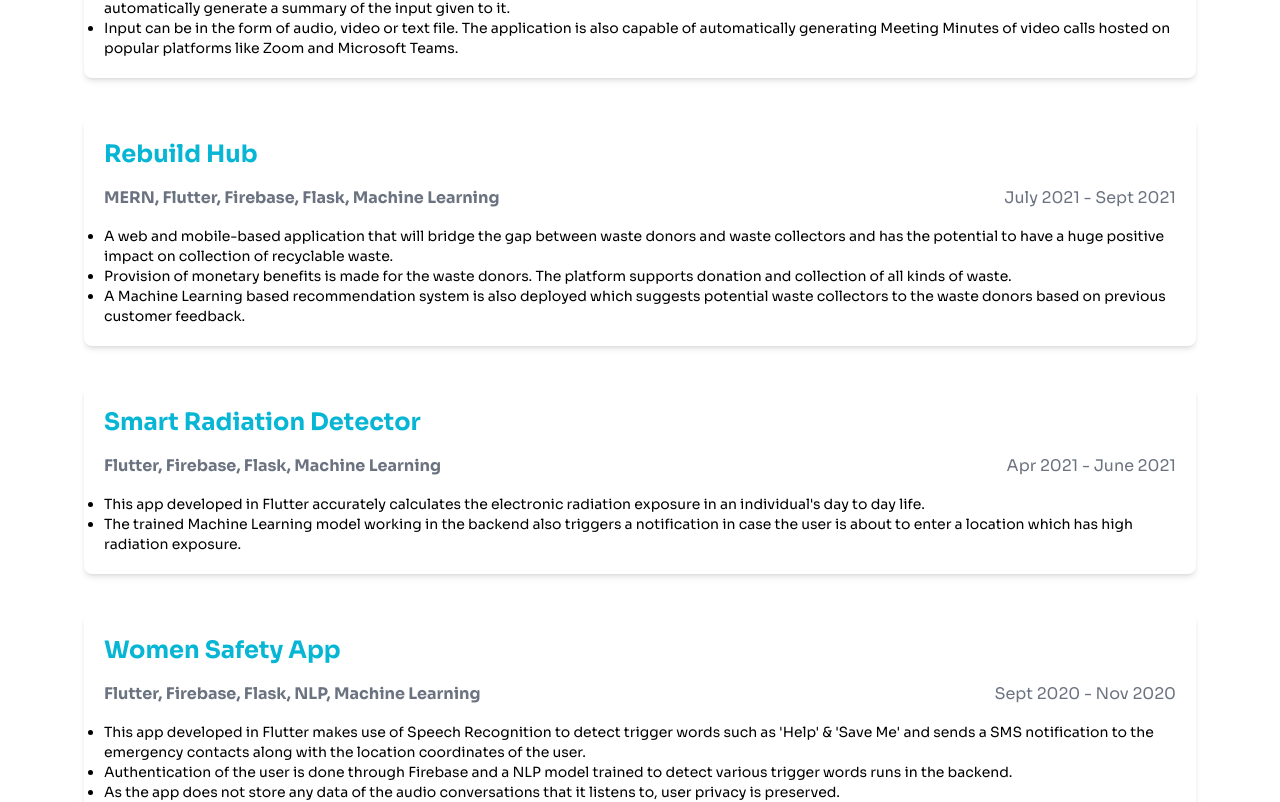
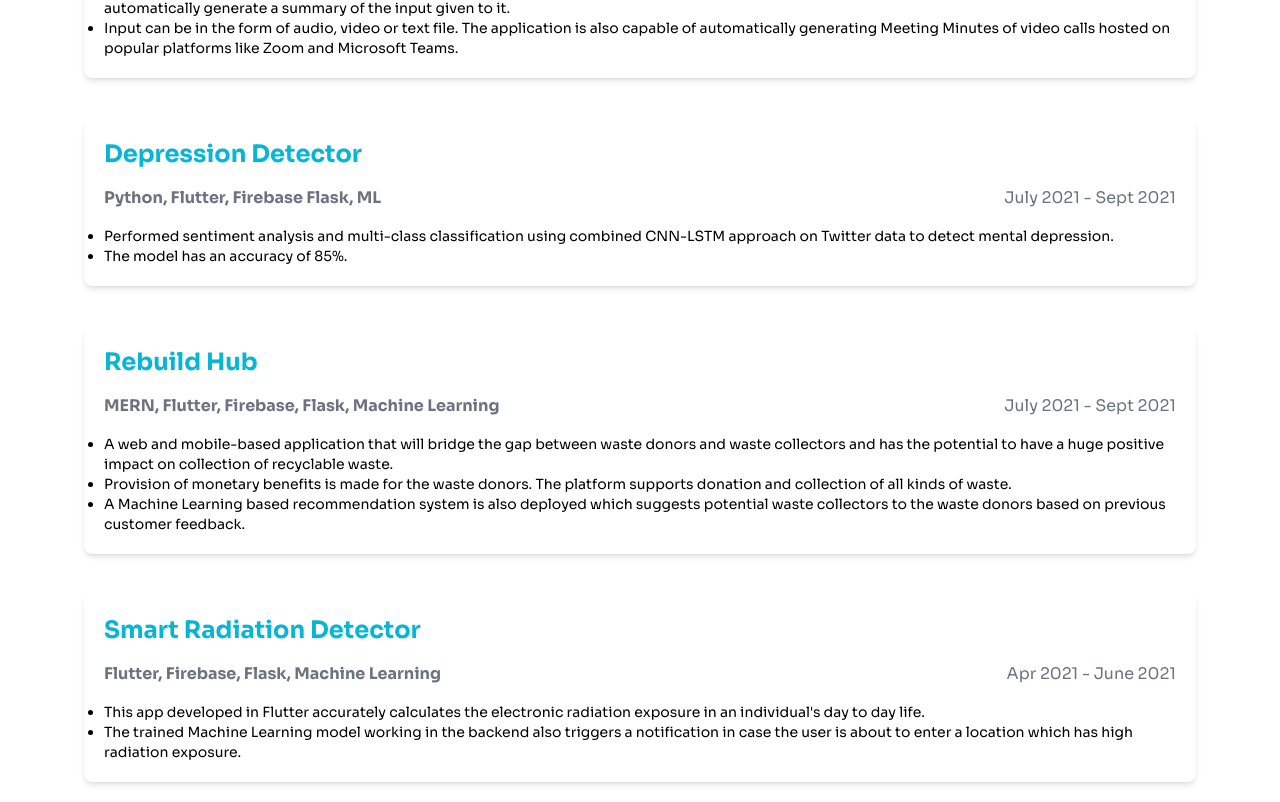
Before and after one commit to satyajitroy0608/portfolio, a React (Create React App) app: page / in a window 1280 px wide. Shown: the part 3798-4600 px from the top of the page. Built offline with nearby package versions, Linux system fonts and the light colour scheme.

Commit message:
minor changes

```diff
--- a/src/pages/extracurriculars.js
+++ b/src/pages/extracurriculars.js
@@ -55,7 +55,7 @@ const experiences = [
     //position: 'Full Stack Developer Intern',
     company: 'College Cricket Team',
     details: [
-      "Part of the cricket team of Pune Institute of Computer Technology and have participated in various district, state and national-level tournaments. "
+      "Vice Captain of the cricket team of Pune Institute of Computer Technology and have participated in various district, state and national-level tournaments. "
     ],
     //date: 'Aug 21 - Oct 21',
     //img: 'https://media-exp1.licdn.com/dms/image/C4E0BAQFOaII-vKob5Q/company-logo_200_200/0/1638201461455?e=1661990400&v=beta&t=nLDkxLlDXDgjwiu-z7PeIg1oKB1YCIcnzIeZDvW7dNk',
@@ -89,7 +89,7 @@ const experiences = [
     //position: 'Full Stack Developer Intern',
     company: 'Community Service',
     details: [
-      "Have worked with various NGO's and social welfare organizations to help underprivileged students receive the right guidance and sufficient resources to pursue higher education. Conducted lectures on High School Mathematics for underprivileged students. Have been a part of various donation drives aimed at providing basic necessities like food, clean drinking water and clothes to the less privileged sections of society."
+      "Have worked with various NGO's and social welfare organizations to help underprivileged students receive the right guidance and sufficient resources to pursue higher education. Conducted lectures on High School Mathematics, Physics, and Chemistry for underprivileged students. Have been a part of various donation drives aimed at providing basic necessities like food, clean drinking water and clothes to the less privileged sections of society."
     ],
 
 
--- a/src/pages/projects.js
+++ b/src/pages/projects.js
@@ -59,6 +59,19 @@ const experiences = [
     //companyUrl: "https://www.veritas.com/"
 
   },
+
+  {
+    position: 'Python, Flutter, Firebase Flask, ML',
+    company: 'Depression Detector',
+    details: [
+      "Performed sentiment analysis and multi-class classification using combined CNN-LSTM approach on Twitter data to detect mental depression.",
+      "The model has an accuracy of 85%.",
+    ],
+    date: 'July 2021 - Sept 2021',
+    //img: CP2,
+    //companyUrl: 'https://www.algoanalytics.com/'
+  },
+
   {
     position: 'MERN, Flutter, Firebase, Flask, Machine Learning',
     company: 'Rebuild Hub',
```
